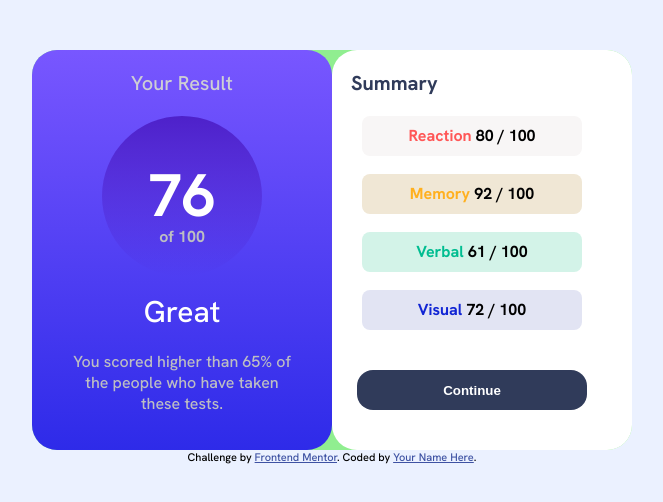
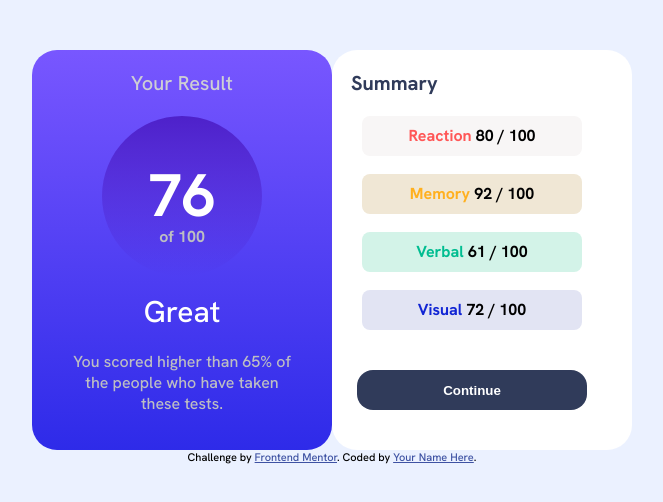
Before and after one commit to Annieleoliveiraa/results-summary-component-main, a plain HTML site: page index.html in a window 1280 px wide. Shown: the full height of the page, 308-971 px from the left. Drawn offline with Linux system fonts and the light colour scheme; files whose address does not match are found by name.

Commit message:
up grade

```diff
--- a/style.css
+++ b/style.css
@@ -19,7 +19,7 @@ h3 {
 
 .container {
   display: flex;
-  background-color: lightgreen;
+  background-color: hsl(221, 100%, 96%);
   width: 600px;
   height: 400px;
   margin: auto;
```
